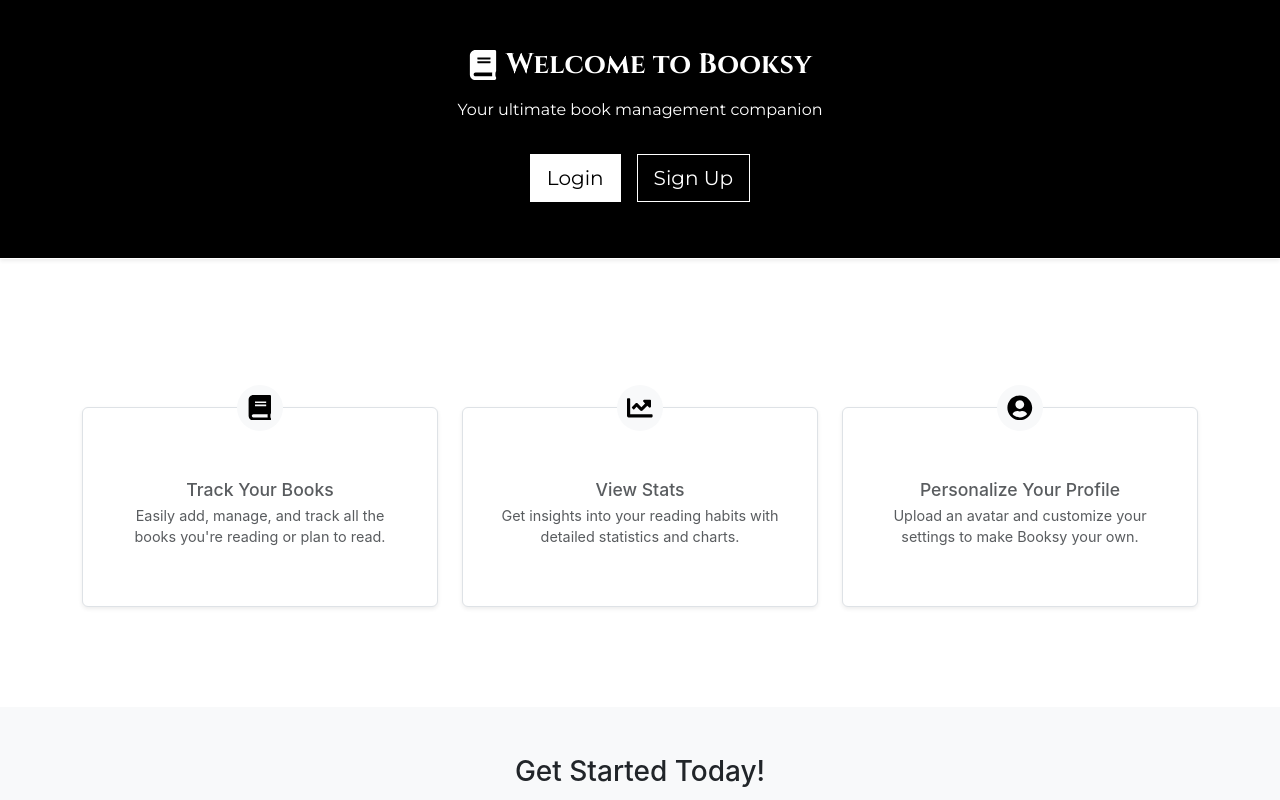
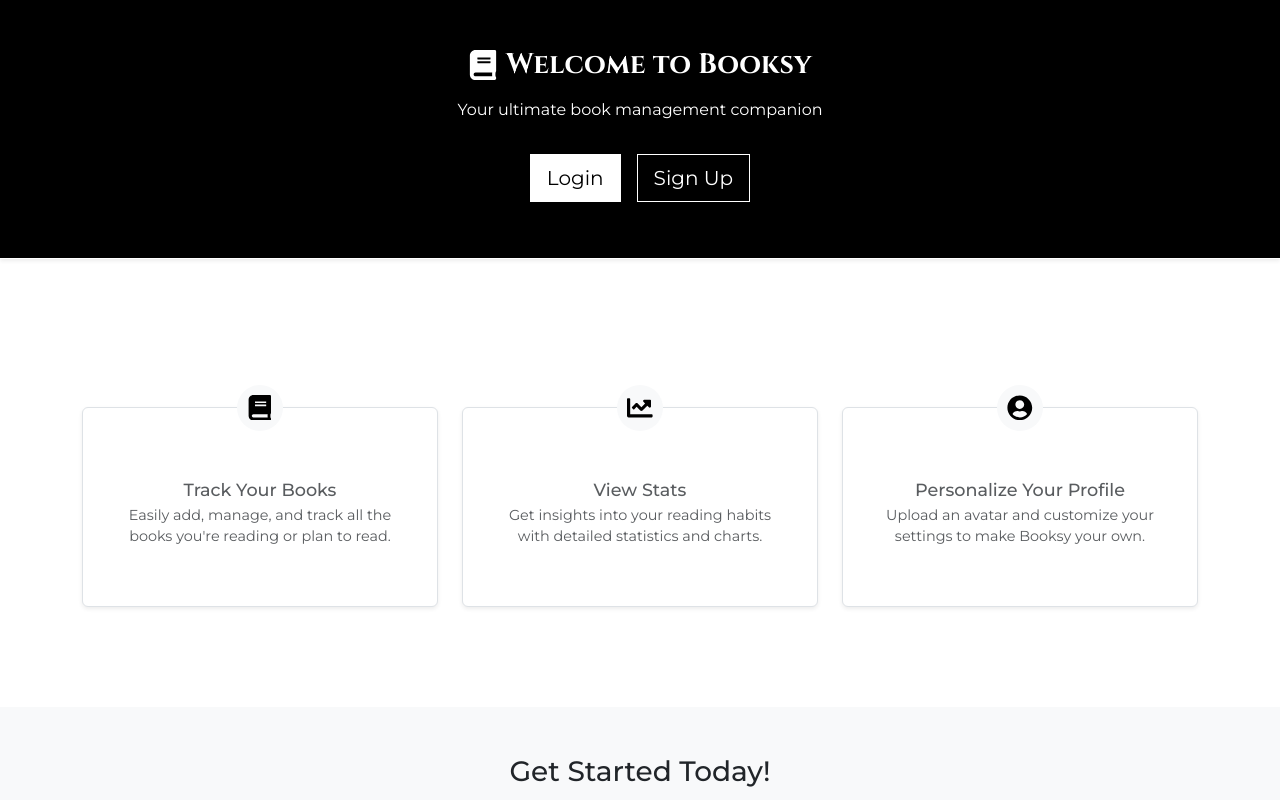
Before and after one commit to m3ghnaa/booksy, a React (Create React App) app in the folder frontend/: page / in a window 1280 px wide. Shown: the top 800 px of the page. Built offline with nearby package versions, Linux system fonts and the light colour scheme; no server answers.

Commit message:
Fix Google Fonts not applying on authenticated pages by overriding Bootstrap's font-family and removing duplicate Bootstrap import

```diff
--- a/frontend/src/App.jsx
+++ b/frontend/src/App.jsx
@@ -5,7 +5,6 @@
 import SignupPage from './pages/SignupPage';
 import Dashboard from './pages/DashboardPage';
 import { GoogleOAuthProvider } from '@react-oauth/google';
-import 'bootstrap/dist/css/bootstrap.min.css';
 import 'bootstrap/dist/js/bootstrap.bundle.min.js';
 import { ToastContainer } from 'react-toastify';
 import 'react-toastify/dist/ReactToastify.css';
--- a/frontend/src/index.css
+++ b/frontend/src/index.css
@@ -1,10 +1,13 @@
-@import url('https://fonts.googleapis.com/css2?family=Cinzel:wght@400;700&family=Montserrat:wght@400;500;700&display=swap');
+:root {
+  --bs-font-sans-serif: 'Montserrat', 'Cinzel', -apple-system, BlinkMacSystemFont, 'Segoe UI', Roboto, 'Oxygen',
+    Ubuntu, Cantarell, 'Fira Sans', 'Droid Sans', 'Helvetica Neue', sans-serif !important;
+}
 
 body {
   margin: 0;
-  font-family: -apple-system, BlinkMacSystemFont, 'Segoe UI', 'Roboto', 'Oxygen',
+  font-family: 'Montserrat', 'Cinzel', -apple-system, BlinkMacSystemFont, 'Segoe UI', 'Roboto', 'Oxygen',
     'Ubuntu', 'Cantarell', 'Fira Sans', 'Droid Sans', 'Helvetica Neue',
-    sans-serif;
+    sans-serif !important;
   -webkit-font-smoothing: antialiased;
   -moz-osx-font-smoothing: grayscale;
 }
```
